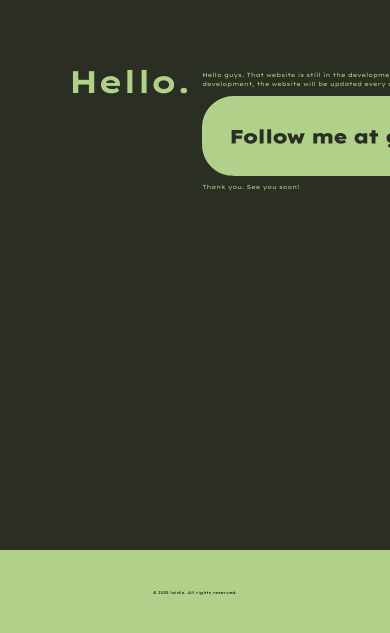
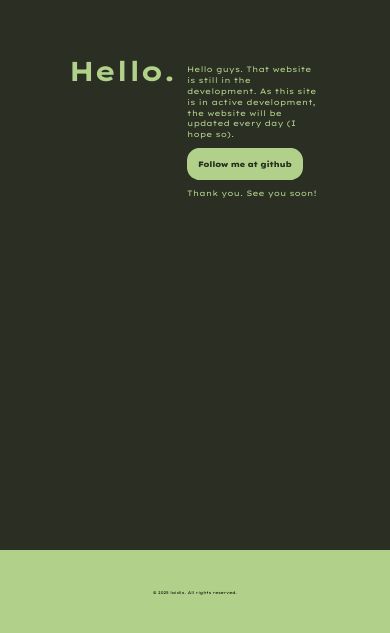
Before and after one commit to laidix/laidix.github.io, a plain HTML site: page index.html in a window 390 px wide. Shown: the part 1153-1786 px from the top of the page. Drawn offline with Linux system fonts and the light colour scheme.

Commit message:
Fix Animations and optimise for mobile devices

```diff
--- a/index.html
+++ b/index.html
@@ -49,6 +49,6 @@
         </div>
     </div>
     <div class="footer">
-        <p class="footerText">© 2025 laidix. All rights reserved.</p>
+        <p>© 2025 laidix. All rights reserved.</p>
     </body>
 </html>
--- a/styles.css
+++ b/styles.css
@@ -75,6 +75,7 @@ hr {
     left: -25vw;
     transform-origin: 100% 100%;
     animation-delay: 0s; /* Start immediately */
+    animation-fill-mode: backwards;
 }
 
 /* TOP-RIGHT Corner */
@@ -83,6 +84,7 @@ hr {
     right: 15vw;
     transform-origin: 0% 100%;
     animation-delay: 5s; /* Stagger start for a random look */
+    animation-fill-mode: backwards;
 }
 
 /* BOTTOM-LEFT Corner */
@@ -91,6 +93,7 @@ hr {
     left: -25vw;
     transform-origin: 100% 0%;
     animation-delay: 3s;
+    animation-fill-mode: backwards;
 }
 
 /* BOTTOM-RIGHT Corner */
@@ -99,6 +102,7 @@ hr {
     right: 15vw;
     transform-origin: 0% 0%;
     animation-delay: 5s;
+    animation-fill-mode: backwards;
 }
 
 /* ARROW ICON (Updated with Animation) */
@@ -158,6 +162,7 @@ hr {
         /* Set a size that looks good while maintaining the peaking effect */
         width: 20vw;
         height: 20vw;
+        animation: corner-float 30s ease-in-out infinite alternate;
     }
 
     /* Reposition based on the new 50vw size (use half of the width/height) */
@@ -166,6 +171,8 @@ hr {
         left: -25vw;
         transform-origin: 100% 100%;
         transform: rotate(15deg);
+        animation-delay: 0s; /* Start immediately */
+        animation-fill-mode: backwards;
     }
 
     #corner-tr {
@@ -173,6 +180,8 @@ hr {
         right: 10vw; /* Pushed far right */
         transform-origin: 100% 100%;
         transform: rotate(10deg);
+        animation-delay: 5s; /* Start immediately */
+        animation-fill-mode: backwards;
     }
 
     #corner-bl {
@@ -180,6 +189,8 @@ hr {
         left: -25vw;
         transform-origin: 100% 0%;
         transform: rotate(5deg);
+        animation-delay: 3s; /* Start immediately */
+        animation-fill-mode: backwards;
     }
 
     #corner-br {
@@ -187,6 +198,8 @@ hr {
         right: 20vw;
         transform-origin: 0% 0%;
         transform: rotate(10deg);
+        animation-delay: 5s; /* Start immediately */
+        animation-fill-mode: backwards;
     }
 
     /* --- ARROW ICON --- */
@@ -330,3 +343,58 @@ hr {
     font-size: 1vw;
     color: currentColor;
 }
+
+@media (max-width: 1440px) {
+
+    .main-greeting {
+        font-size: 7vw;
+        line-height: 1;
+        flex-shrink: 0; /* Prevents shrinking */
+        margin-right: 3vw;
+    }
+
+    .message-group {
+    /* THIS is the nested column container */
+    display: flex;
+    flex-direction: column; /* Stacks the children (P and H2) vertically */
+    flex-grow: 1; /* Allows this group to take up all available horizontal space */
+    padding-top: 1.5vw; /* Align top edge of P/H2 with 'H' in Hello */
+}
+
+.body-message {
+    font-size: 2vw;
+    line-height: 1.4;
+    /* Allow the paragraph to flow naturally within the available space */
+    max-width: 100%;
+    margin-bottom: 2vw;
+}
+
+.closing-note {
+    font-size: 2vw;
+    font-weight: normal;
+    text-align: left; /* Pushes the text to the right side of the message-group */
+}
+
+/* --- Styles for the Button Link Container (.github-link) --- */
+.followbtn {
+    /* Make the link container a flex item to align the SVG and text horizontally */
+    display: flex;
+    align-items: center; /* Vertically center the icon and text */
+
+    /* Positioning */
+    align-self: flex-start; /* Aligns the entire link group to the left of the message-group */
+    margin-bottom: 2vw;
+
+    color: currentColor;
+
+    /* Optional Transition for Hover Effect */
+    transition: opacity 0.2s ease-out;
+
+    /* --- ADD THESE LINES TO SCALE THE BUTTON --- */
+    /* Adjust this value (e.g., 20px, 1.5em, 5vh) to make the button smaller or larger. */
+    height: 2em;
+
+    /* Auto-set width to maintain the aspect ratio defined in the viewBox="0 0 55 15" */
+    width: auto;
+}
+}
```
Also changed, not shown: images/logo.png.
